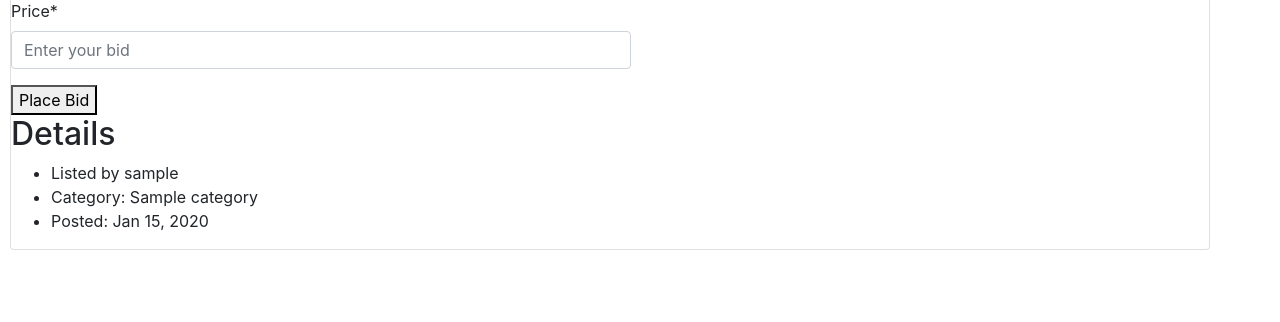
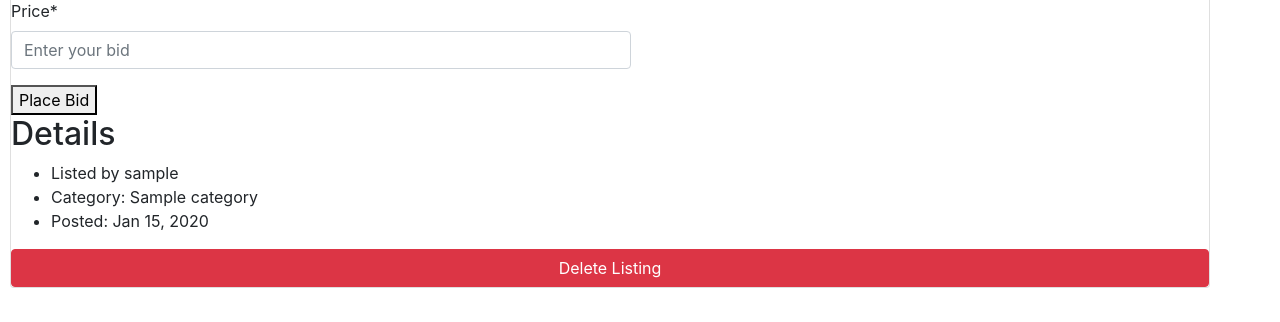
Before and after one commit to SebastianHpe/commerce, a Django app: page /listing/1/ in a window 1280 px wide. Shown: the part 865-1187 px from the top of the page. Before the commit the page ends 1115 px from the top, so only its background shows below. Run offline with Django 3.2, Linux system fonts and the light colour scheme; a user stored in the database is signed in; tables that the repository leaves empty hold one stand-in row (values such as "Sample post"); grey boxes marked "Sample" are stand-in pictures; some libraries are stand-ins or nearby versions.

Commit message:
feat: Delete listings

```diff
--- a/auctions/templates/auctions/detail.html
+++ b/auctions/templates/auctions/detail.html
@@ -46,6 +46,33 @@
             <li>Category: {{ listing.category }}</li>
             <li>Posted: {{ listing.date_posted|date:"M d, Y" }}</li>
         </ul>
+        {% if listing.author == request.user %}
+        <!-- Delete button triggers modal -->
+        <button type="button" class="btn btn-danger" data-bs-toggle="modal" data-bs-target="#deleteModal">
+            Delete Listing
+        </button>
+
+        <!-- Modal -->
+        <div class="modal fade" id="deleteModal" tabindex="-1" aria-labelledby="deleteModalLabel" aria-hidden="true">
+            <div class="modal-dialog">
+            <div class="modal-content">
+                <div class="modal-header">
+                    <h5 class="modal-title" id="deleteModalLabel">Confirm Deletion</h5>
+                </div>
+                <div class="modal-body">
+                    Are you sure you want to delete "{{ listing.title }}"?
+                </div>
+                <div class="modal-footer">
+                    <button type="button" class="btn btn-secondary" data-bs-dismiss="modal">Cancel</button>
+                    <form action="{% url 'delete_listing' listing.id %}" method="post" style="display:inline;">
+                        {% csrf_token %}
+                        <button type="submit" class="btn btn-danger">Yes, delete</button>
+                    </form>
+                </div>
+            </div>
+            </div>
+        </div>
+        {% endif %}
     </div>
 
 {% endblock %}
--- a/auctions/templates/auctions/layout.html
+++ b/auctions/templates/auctions/layout.html
@@ -50,5 +50,7 @@
         <hr>
         {% block body %}
         {% endblock %}
+        <!-- Bootstrap JS bundle (includes Popper) -->
+        <script src="https://cdn.jsdelivr.net/npm/bootstrap@5.3.7/dist/js/bootstrap.bundle.min.js" integrity="sha384-ndDqU0Gzau9qJ1lfW4pNLlhNTkCfHzAVBReH9diLvGRem5+R9g2FzA8ZGN954O5Q" crossorigin="anonymous"></script>
     </body>
 </html>
--- a/auctions/urls.py
+++ b/auctions/urls.py
@@ -11,4 +11,5 @@ urlpatterns = [
     path("watchlist/", views.watchlist, name="watchlist"),
     path("create/", views.create, name="create"),
     path("listing/<int:id>/", views.listing_detail, name="listing_detail"),
+    path('listing/<int:id>/delete/', views.delete_listing, name="delete_listing"),
 ]
--- a/auctions/views.py
+++ b/auctions/views.py
@@ -2,7 +2,7 @@ from django.contrib.auth import authenticate, login, logout
 from django.contrib.auth.decorators import login_required
 from django.contrib import messages
 from django.db import IntegrityError
-from django.http import HttpResponseRedirect
+from django.http import HttpResponseRedirect, HttpResponseForbidden
 from django.shortcuts import render, redirect, get_object_or_404
 from django.urls import reverse
 
@@ -122,3 +122,14 @@ def listing_detail(request, id):
             "listing": listing,
         },
     )
+
+@login_required
+def delete_listing(request, id):
+    listing = get_object_or_404(Listing, id=id)
+
+    if listing.author != request.user:
+        return HttpResponseForbidden("Only the author of a listing can delete it.")
+
+    if request.method == "POST":
+        listing.delete()
+        return HttpResponseRedirect(reverse("index"))
```
